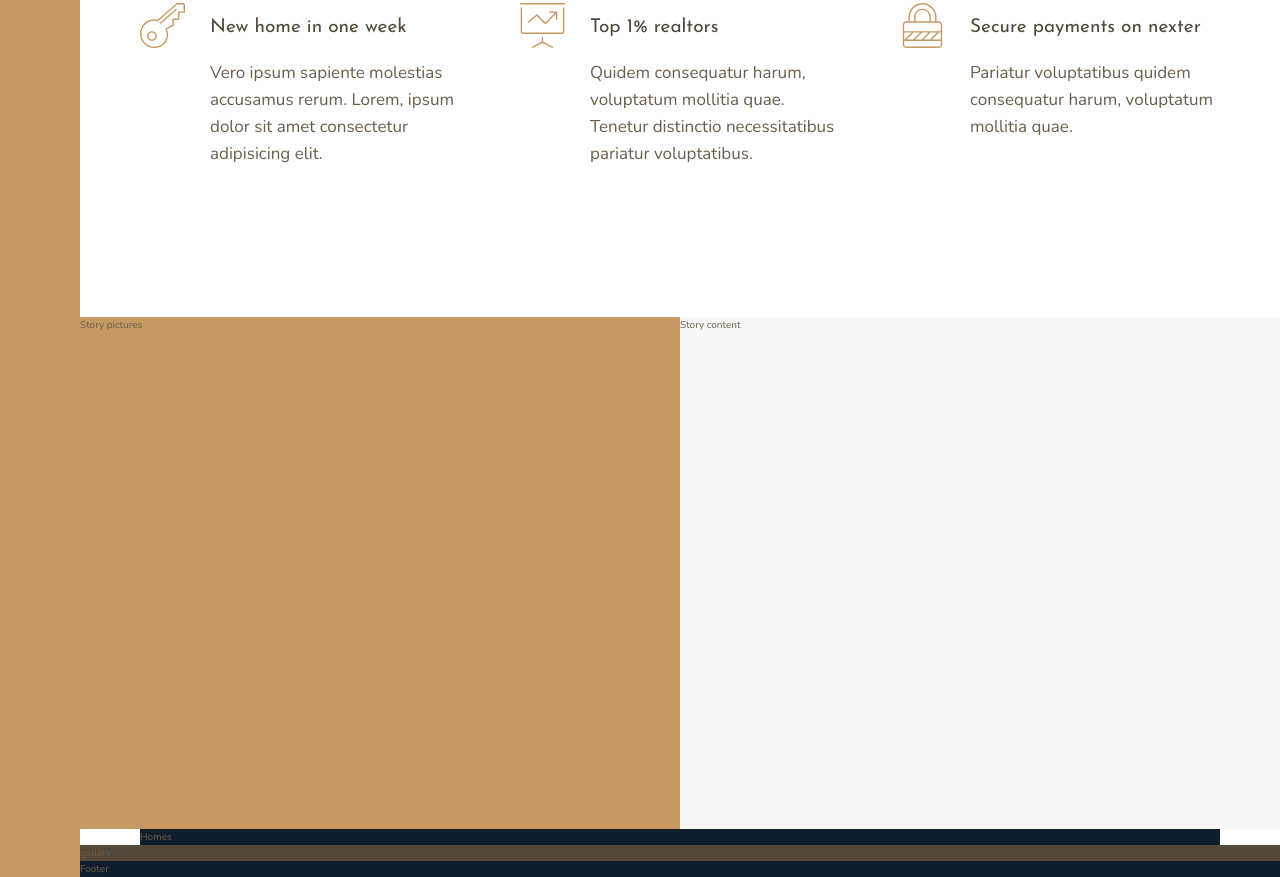
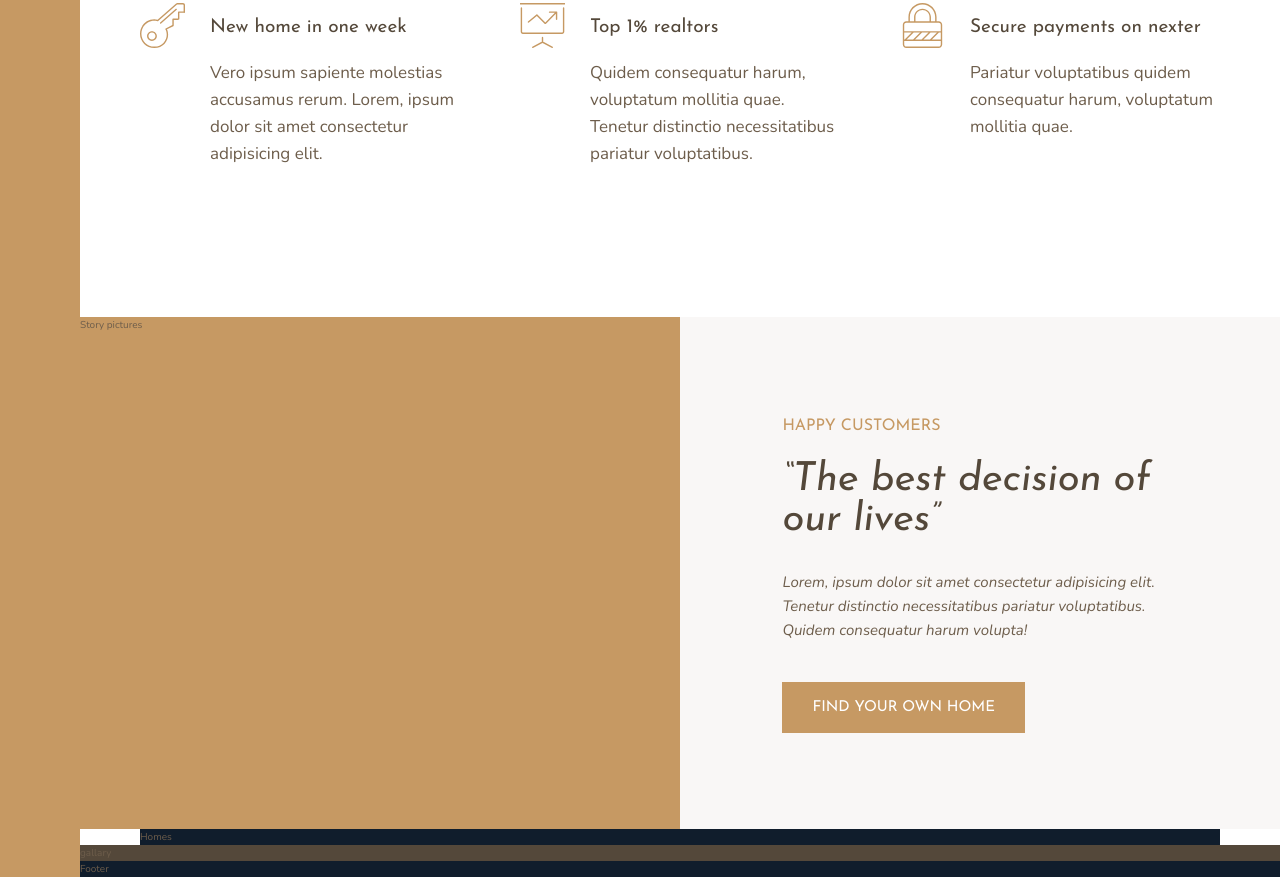
Before and after one commit to BudnikOleksii/Nexter, a website: page src/index.html in a window 1280 px wide. Shown: the part 991-1868 px from the top of the page. Drawn offline with nearby package versions, Linux system fonts and the light colour scheme.

Commit message:
added story content

```diff
--- a/src/index.html
+++ b/src/index.html
@@ -94,7 +94,18 @@
 
         <div class="story__pictures">Story pictures</div>
 
-        <div class="story__content">Story content</div>
+        <div class="story__content">
+            <h3 class="heading-3 mb-sm">Happy customers</h3>
+            <h2 class="heading-2 heading-2--dark mb-md">
+                &ldquo;The best decision of our lives&rdquo;
+            </h2>
+            <p class="story__text">
+                Lorem, ipsum dolor sit amet consectetur adipisicing elit.
+                Tenetur distinctio necessitatibus pariatur voluptatibus. Quidem
+                consequatur harum volupta!
+            </p>
+            <button class="btn">Find your own home</button>
+        </div>
 
         <section class="homes">Homes</section>
 
--- a/src/sass/_story.scss
+++ b/src/sass/_story.scss
@@ -9,5 +9,22 @@
         background-color: $color-grey-light-1;
 
         grid-column: col-start 5 / full-end;
+
+        padding: 6rem 8vw;
+        /*
+        display: flex;
+        flex-direction: column;
+        justify-content: center;
+        align-items: flex-start;
+        */
+        display: grid;
+        align-content: center;
+        justify-items: start;
+    }
+
+    &__text {
+        font-size: 1.5rem;
+        font-style: italic;
+        margin-bottom: 4rem;
     }
 }
--- a/src/sass/_typography.scss
+++ b/src/sass/_typography.scss
@@ -9,15 +9,9 @@
 
 .heading-2 {
     @extend %heading;
-}
-
-.heading-3 {
-    @extend %heading;
-}
-
-.heading-4 {
-    @extend %heading;
-    font-size: 1.9rem;
+    font-size: 4rem;
+    font-style: italic;
+    line-height: 1;
 
     &--light {
         color: $color-grey-light-1;
@@ -27,3 +21,52 @@
         color: $color-grey-dark-1;
     }
 }
+
+.heading-3 {
+    @extend %heading;
+    font-size: 1.6rem;
+    color: $color-primary;
+    text-transform: uppercase;
+}
+
+.heading-4 {
+    @extend %heading;
+    font-size: 1.9rem;
+
+    &--dark {
+        color: $color-grey-dark-1;
+    }
+}
+
+.btn {
+    background-color: $color-primary;
+    color: #fff;
+    border: none;
+    border-radius: 0;
+    font-family: $font-display;
+    font-size: 1.5rem;
+    text-transform: uppercase;
+    padding: 1.8rem 3rem;
+    cursor: pointer;
+    transition: all 0.2s;
+
+    &:hover {
+        background-color: $color-primary-dark;
+    }
+}
+
+.mb-sm {
+    margin-bottom: 2rem;
+}
+
+.mb-md {
+    margin-bottom: 3rem;
+}
+
+.mb-lg {
+    margin-bottom: 4rem;
+}
+
+.mb-hg {
+    margin-bottom: 8rem;
+}
```
Also changed, not shown: src/css/main.min.css.
